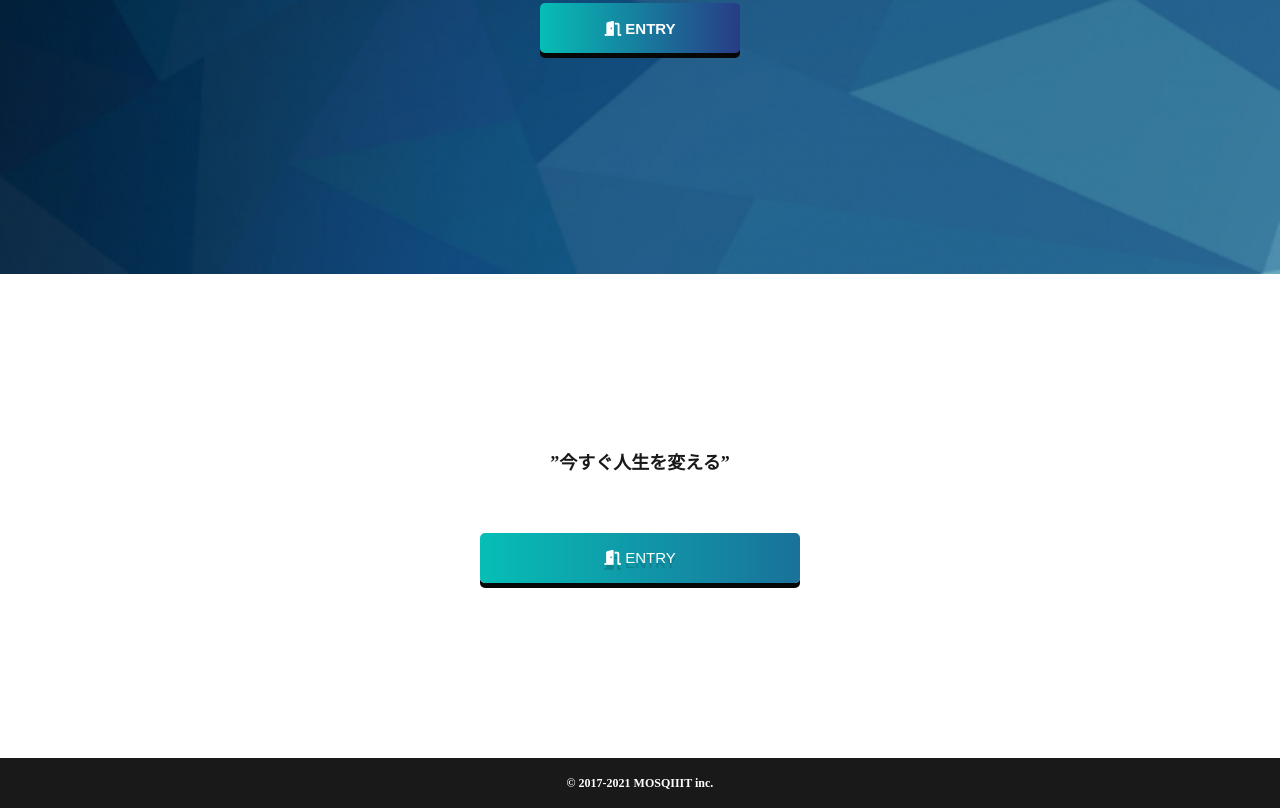
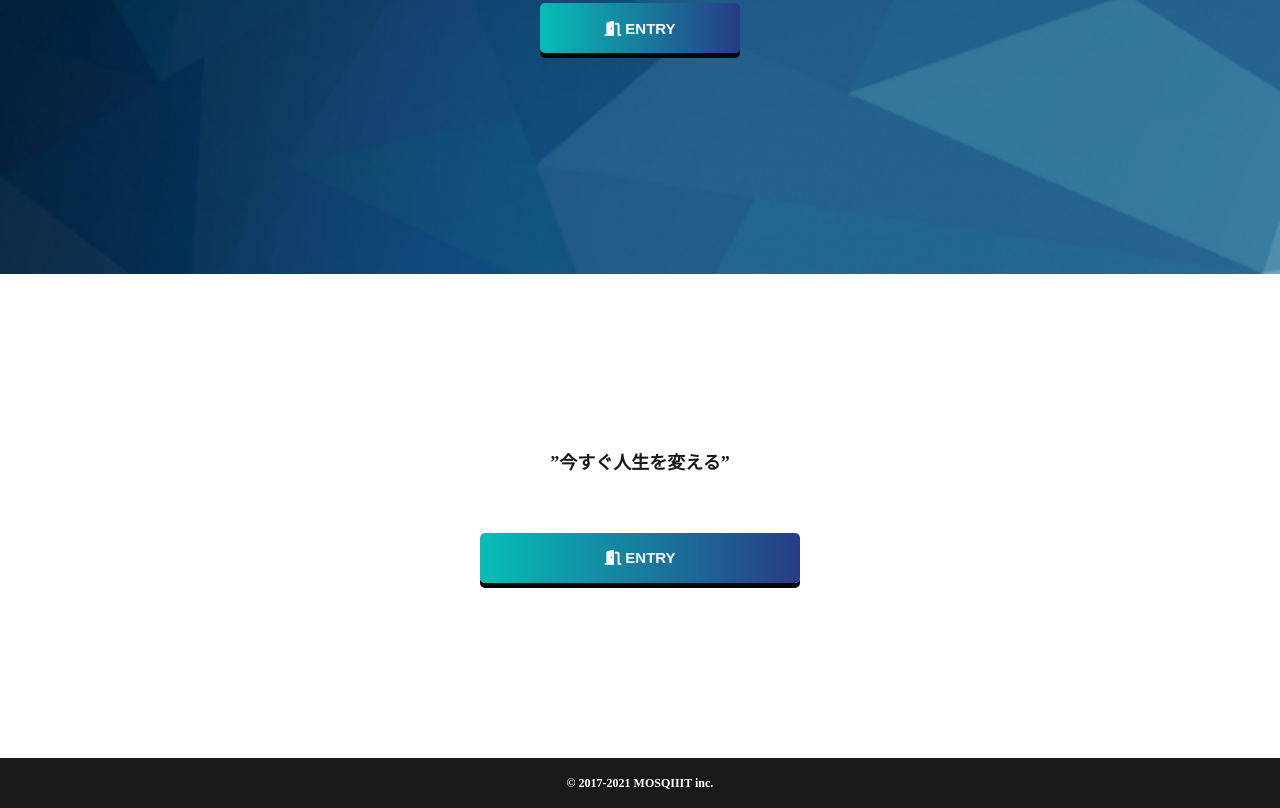
Before and after one commit to yu4747/Vol1, a plain HTML site: page html-css/index.html in a window 1280 px wide. Shown: the part 496-1304 px from the top of the page. Drawn offline with Linux system fonts and the light colour scheme.

Commit message:
tenth commit

```diff
--- a/html-css/css/style.css
+++ b/html-css/css/style.css
@@ -129,18 +129,6 @@ header{
 
 .entry-btn {
     width:320px;
-    height:50px;
-
-    border: none;
-
-    border-radius: 5px;
-
-    background: linear-gradient(90deg, #06BEB6, #1a719a);
-
-    box-shadow:0px 5px 0px #070707;
-    font-size: 15px;
-    color: #fff;
-    text-shadow: 0px 5px 0px #07070729;
 }
 
 
--- a/html-css/index.html
+++ b/html-css/index.html
@@ -40,7 +40,7 @@
         <section id="entry">
             <div class ="entry-wrap">
                 <h2 class ="entry-title">”今すぐ人生を変える”</h2>
-                <button class ="entry-btn"><i class="fas fa-door-open"></i>ENTRY</button>
+                <button class ="first-v-btn entry-btn"><i class="fas fa-door-open"></i>ENTRY</button>
             </div>
         </section>
 
```
